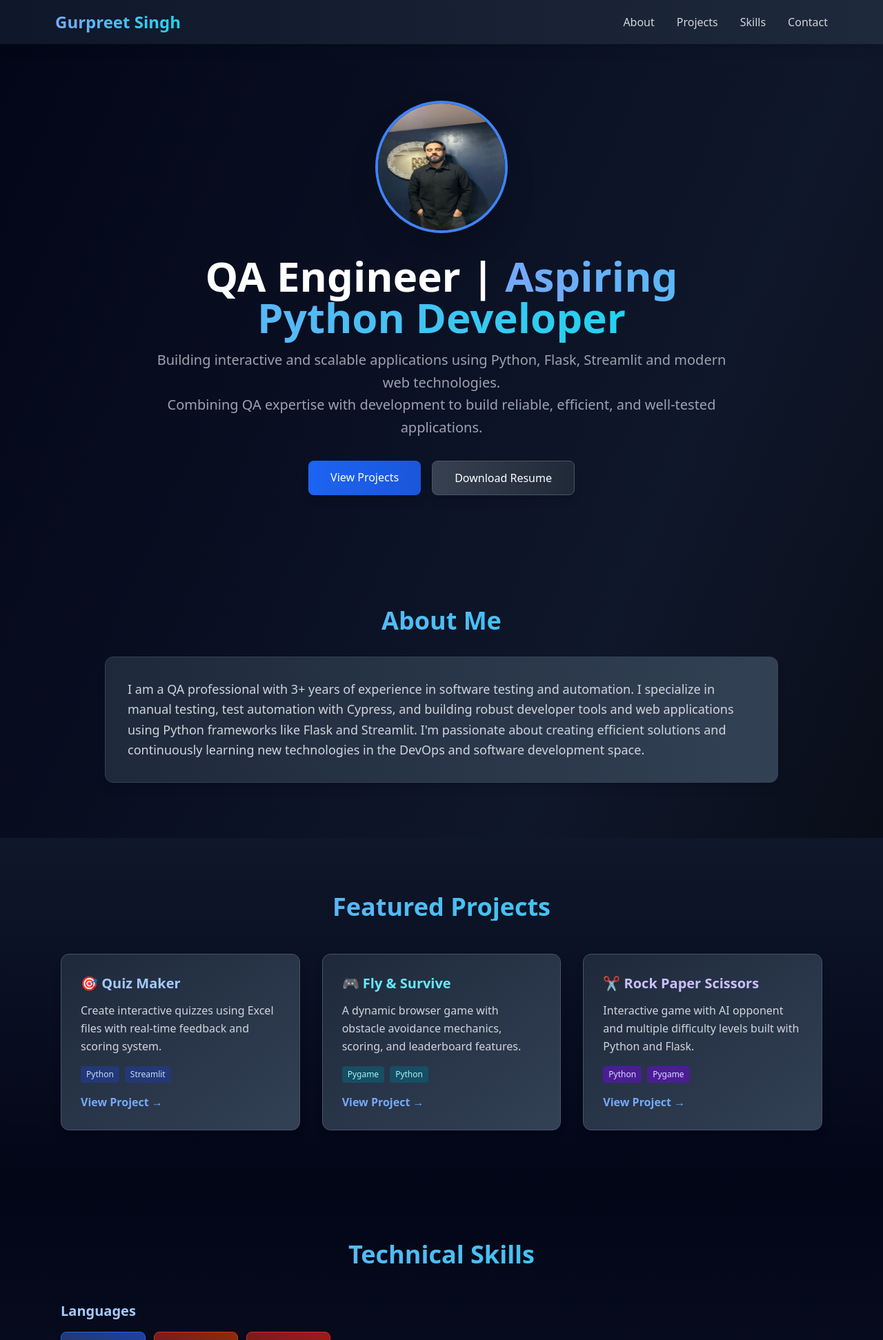
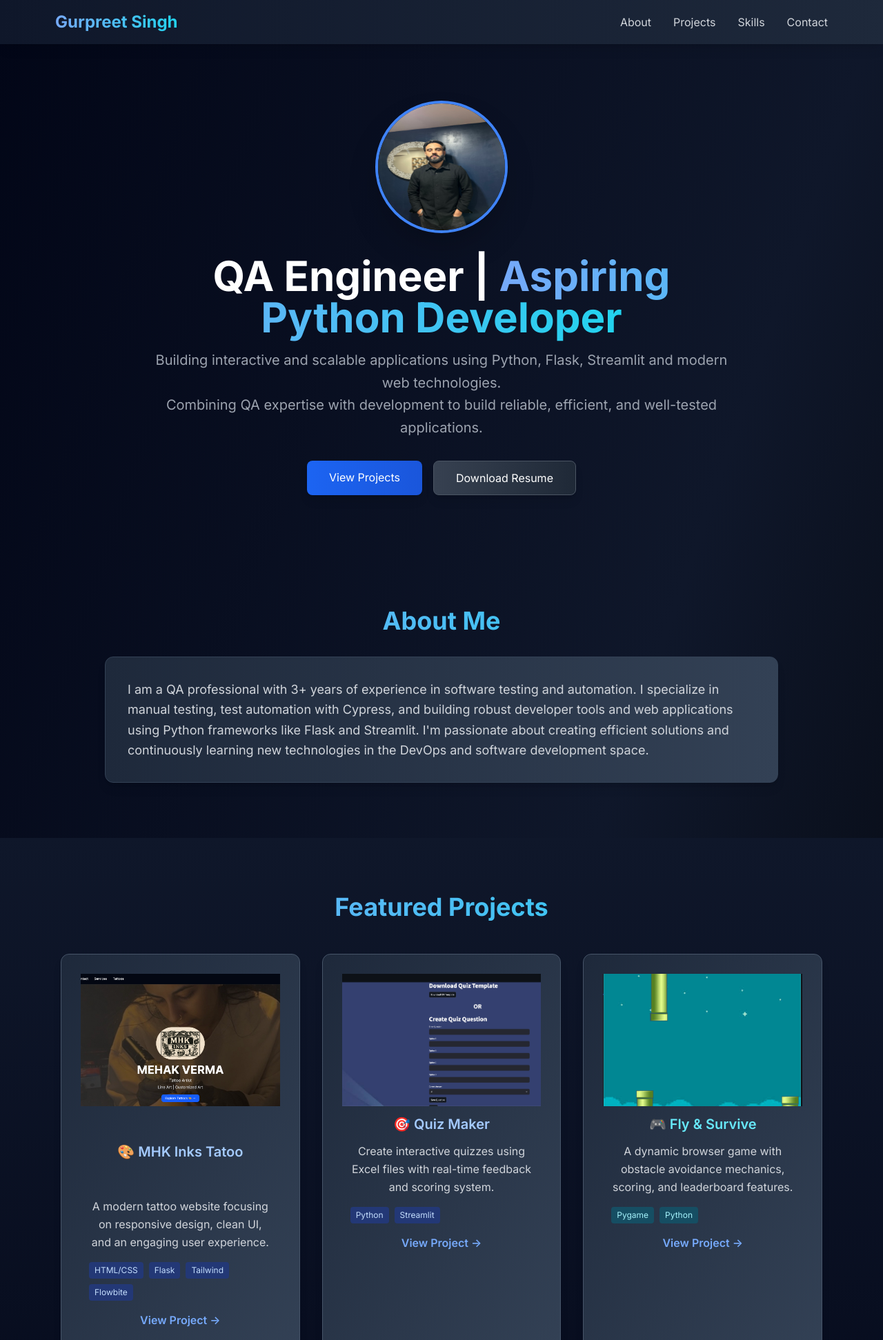
Before and after one commit to Gurpreetwork9582/Portfolio-Guri, a Flask app: page / in a window 1280 px wide. Shown: the top 1943 px of the page at 69% size. Run offline with Flask 3, Linux system fonts and the light colour scheme; style sheets or scripts are compiled from the project's sources; some libraries are stand-ins or nearby versions.

Commit message:
Improvment on projects

```diff
--- a/templates/index.html
+++ b/templates/index.html
@@ -5,6 +5,7 @@
 <title>Gurpreet Singh Portfolio</title>
 
 <link rel="stylesheet" href="{{ url_for('static', filename='output.css') }}">
+<link rel="stylesheet" href="https://cdn.jsdelivr.net/npm/flowbite@2.5.2/dist/flowbite.min.css">
 <script src="https://cdn.jsdelivr.net/npm/flowbite@2.5.2/dist/flowbite.min.js"></script>
 
 </head>
@@ -103,10 +104,52 @@ Featured Projects
 
 <div class="grid md:grid-cols-3 gap-8">
 
+<!--   <div class="grid grid-cols-1 sm:grid-cols-2 lg:grid-cols-3 gap-6"></div> -->
+
+
+   <!---- MHK inks------>
+<div class="bg-gradient-to-br from-slate-800 to-slate-700 p-7 rounded-xl shadow-lg hover:shadow-2xl hover:scale-105 transition border border-slate-600">
+    <a href="https://mhkinkstattoo.vercel.app/">
+        <img class="w-full h-48 object-cover" src="/static/images/Mhkinks.png" alt="Mhkinks" />
+    </a>
+    <div class="p-3 text-center">
+
+        <h3 class="text-xl font-semibold mb-3 text-blue-300 p-10">
+        🎨 MHK Inks Tatoo
+        </h3>
+
+
+        <p class="text-gray-300 mb-4 leading-relaxed">
+        A modern tattoo website focusing on responsive design, clean UI, and an engaging user experience.
+        </p>
+
+        <div class="flex gap-2 mb-4 flex-wrap">
+        <span class="text-xs bg-blue-900 text-blue-200 px-2 py-1 rounded">HTML/CSS</span>
+        <span class="text-xs bg-blue-900 text-blue-200 px-2 py-1 rounded">Flask</span>
+        <span class="text-xs bg-blue-900 text-blue-200 px-2 py-1 rounded">Tailwind</span>
+        <span class="text-xs bg-blue-900 text-blue-200 px-2 py-1 rounded">Flowbite</span>
+        </div>
+
+        <a href="https://mhkinkstattoo.vercel.app/"
+        target="_blank"
+        class="text-blue-400 hover:text-cyan-400 font-semibold transition">
+        View Project →
+        </a>
+
+
+    </div>
+</div>
+
+
 
 <!-- Quiz Maker -->
 
 <div class="bg-gradient-to-br from-slate-800 to-slate-700 p-7 rounded-xl shadow-lg hover:shadow-2xl hover:scale-105 transition border border-slate-600">
+
+ <a href="https://quizyourself.streamlit.app/">
+        <img class="w-full h-48 object-cover" src="/static/images/Quiz-yourself.png" alt="Mhkinks" width="2800 " height="1396"/>
+    </a>
+<div class="p-3 text-center">
 
 <h3 class="text-xl font-semibold mb-3 text-blue-300">
 🎯 Quiz Maker
@@ -121,18 +164,23 @@ Create interactive quizzes using Excel files with real-time feedback and scoring
 <span class="text-xs bg-blue-900 text-blue-200 px-2 py-1 rounded">Streamlit</span>
 </div>
 
-<a href="https://github.com/Gurpreetwork9582/Quiz_Yourself"
+<a href="https://quizyourself.streamlit.app/"
 target="_blank"
 class="text-blue-400 hover:text-cyan-400 font-semibold transition">
 View Project →
 </a>
 
 </div>
+</div>
 
 
 <!-- Fly & Survive -->
 
 <div class="bg-gradient-to-br from-slate-800 to-slate-700 p-7 rounded-xl shadow-lg hover:shadow-2xl hover:scale-105 transition border border-slate-600">
+ <a href="https://github.com/Gurpreetwork9582/FlyandSurvive">
+        <img class="w-full h-48 object-cover" src="/static/images/FlyandSurvive.png" alt="Mhkinks" width="2800 " height="1396"/>
+    </a>
+<div class="p-3 text-center">
 
 <h3 class="text-xl font-semibold mb-3 text-cyan-300">
 🎮 Fly & Survive
@@ -154,18 +202,24 @@ View Project →
 </a>
 
 </div>
+</div>
 
 
 <!-- Rock Paper Scissors -->
 
 <div class="bg-gradient-to-br from-slate-800 to-slate-700 p-7 rounded-xl shadow-lg hover:shadow-2xl hover:scale-105 transition border border-slate-600">
 
+ <a href="https://github.com/Gurpreetwork9582/Rock-Paper-Scissors">
+        <img class="w-full h-48 object-cover" src="/static/images/Rock-paper-scissor.png" alt="Mhkinks" />
+    </a>
+<div class="p-3 text-center">
+
 <h3 class="text-xl font-semibold mb-3 text-purple-300">
 ✂️ Rock Paper Scissors
 </h3>
 
 <p class="text-gray-300 mb-4 leading-relaxed">
-Interactive game with AI opponent and multiple difficulty levels built with Python and Flask.
+Interactive game with AI opponent and multiple difficulty levels built with Python and Pygame.
 </p>
 
 <div class="flex gap-2 mb-4 flex-wrap">
@@ -179,6 +233,7 @@ class="text-blue-400 hover:text-cyan-400 font-semibold transition">
 View Project →
 </a>
 
+</div>
 </div>
 
 
```
Also changed, not shown: static/images/FlyandSurvive.png (added), static/images/Mhkinks.png (added), static/images/Quiz-yourself.png (added), static/images/Rock-paper-scissor.png (added).
